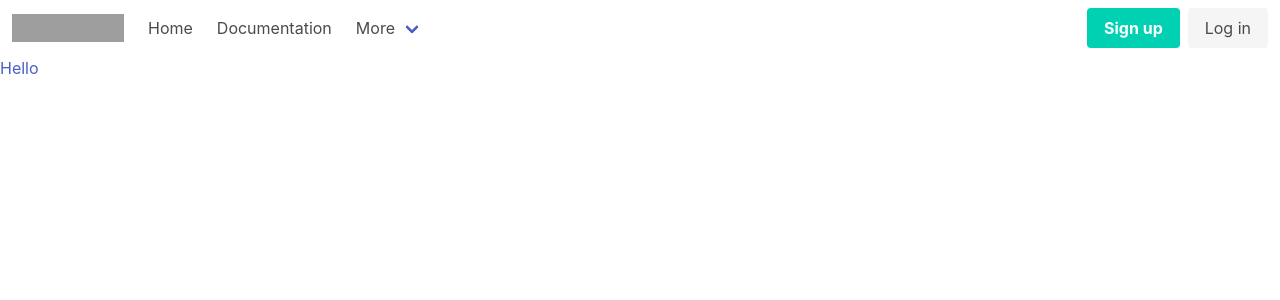
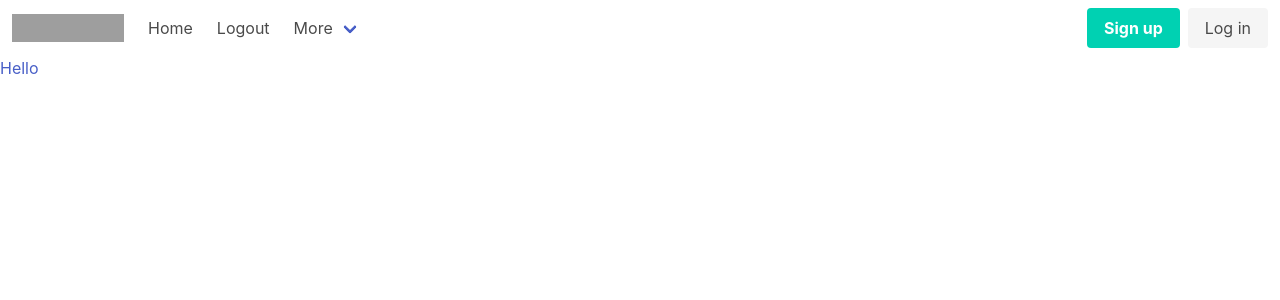
Before and after one commit to AryanShinde/konvo, a Django app: page / in a window 1280 px wide. Shown: the top 300 px of the page. Run offline with Django 3.2, Linux system fonts and the light colour scheme; grey boxes are pictures that could not be loaded.

Commit message:
logout added

```diff
--- a/main/templates/main/base.html
+++ b/main/templates/main/base.html
@@ -28,8 +28,8 @@
             Home
           </a>
 
-          <a class="navbar-item">
-            Documentation
+          <a class="navbar-item" href="{% url 'logout' %}">
+            Logout
           </a>
 
           <div class="navbar-item has-dropdown is-hoverable">
--- a/main/templates/main/home.html
+++ b/main/templates/main/home.html
@@ -4,6 +4,14 @@
 
 {% block body %}
 
+{% if user.is_authenticated %}
+
+<a href="{% url 'social:begin' 'google-oauth2' %}"><h1>Login</h1></a>
+
+{% else %}
+
 <a href="{% url 'social:begin' 'google-oauth2' %}"><h1>Hello</h1></a>
 
+{% endif %}
+
 {% endblock %}
--- a/main/urls.py
+++ b/main/urls.py
@@ -4,4 +4,5 @@ from . import views
 
 urlpatterns=[
     path('', views.homepage, name="home"),
+    path('logout/', views.logout_view, name='logout')
 ]
--- a/main/views.py
+++ b/main/views.py
@@ -7,4 +7,4 @@ def homepage(request):
 
 def logout_view(request):
     logout(request)
-    redirect('home')
+    return redirect('home')
```
Also changed, not shown: db.sqlite3.
